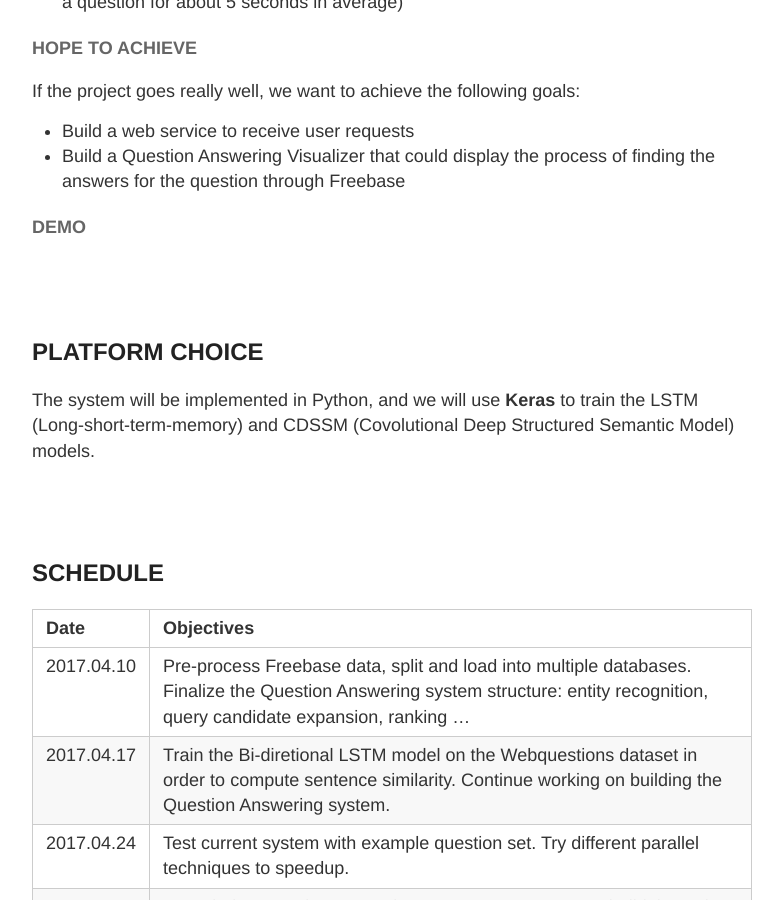
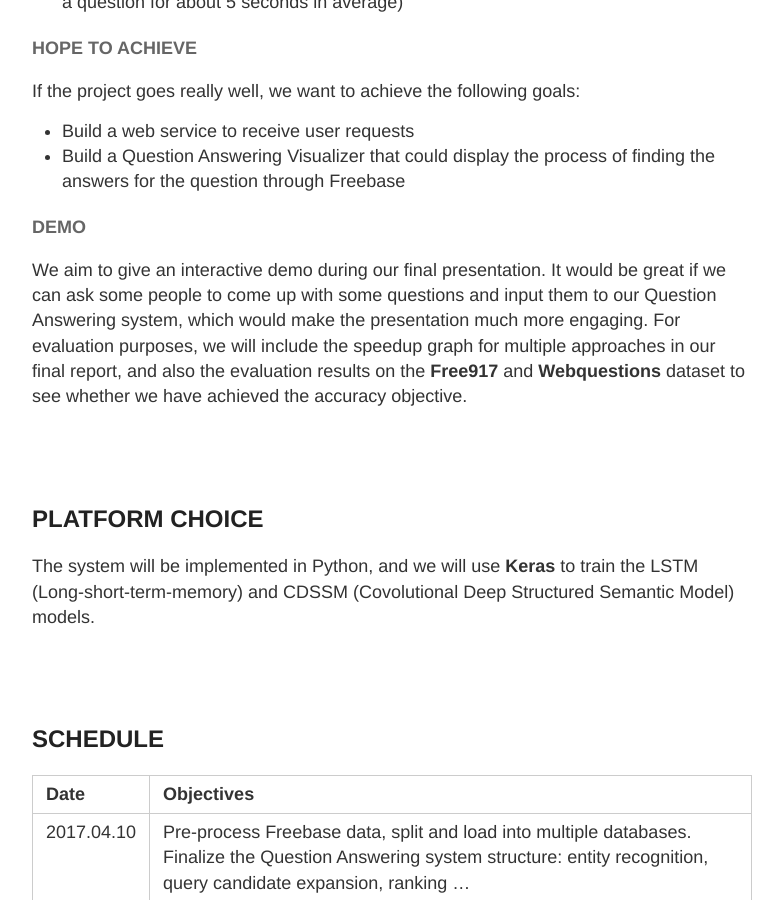
Before and after one commit to xiaozhuyfk/parallel, a Jekyll site: the page built from docs/_posts/2017-4-8-Project-Proposal.md, in a window 1280 px wide and 900 px high, scrolled down 3185 px. Shown: the whole window, without its empty margins (248-1031 px from the left). Built offline with Jekyll 4.4.1, drawn with Linux system fonts in a browser that asks for light colours.

Commit message:
Update 2017-4-8-Project-Proposal.md

```diff
--- a/docs/_posts/2017-4-8-Project-Proposal.md
+++ b/docs/_posts/2017-4-8-Project-Proposal.md
@@ -80,6 +80,7 @@ If the project goes really well, we want to achieve the following goals:
 * Build a Question Answering Visualizer that could display the process of finding the answers for the question through Freebase
 
 #### DEMO
+We aim to give an interactive demo during our final presentation. It would be great if we can ask some people to come up with some questions and input them to our Question Answering system, which would make the presentation much more engaging. For evaluation purposes, we will include the speedup graph for multiple approaches in our final report, and also the evaluation results on the **Free917** and **Webquestions** dataset to see whether we have achieved the accuracy objective.
 
 <br><br>
 
```
